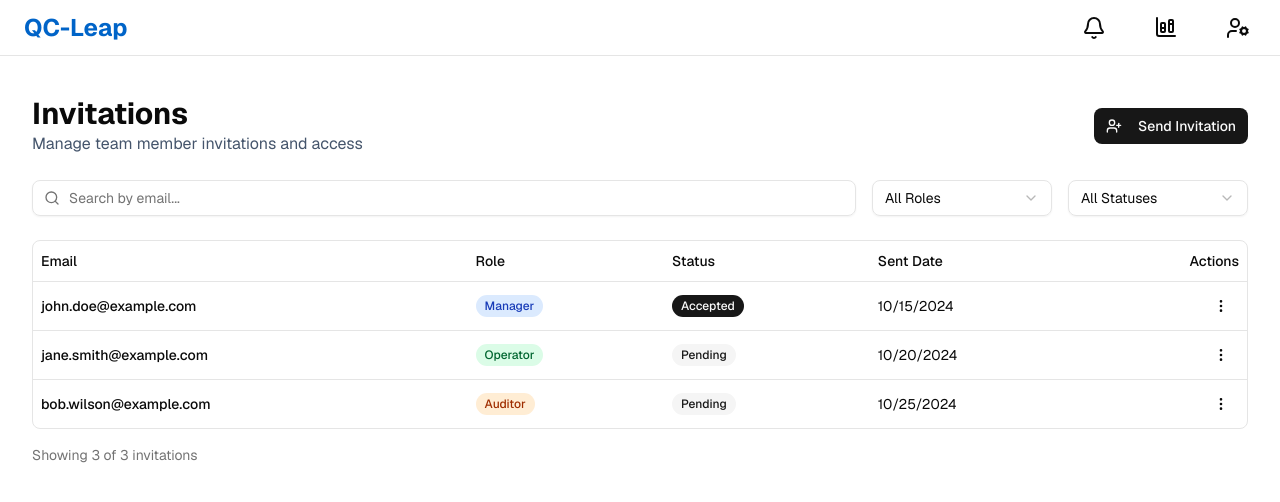
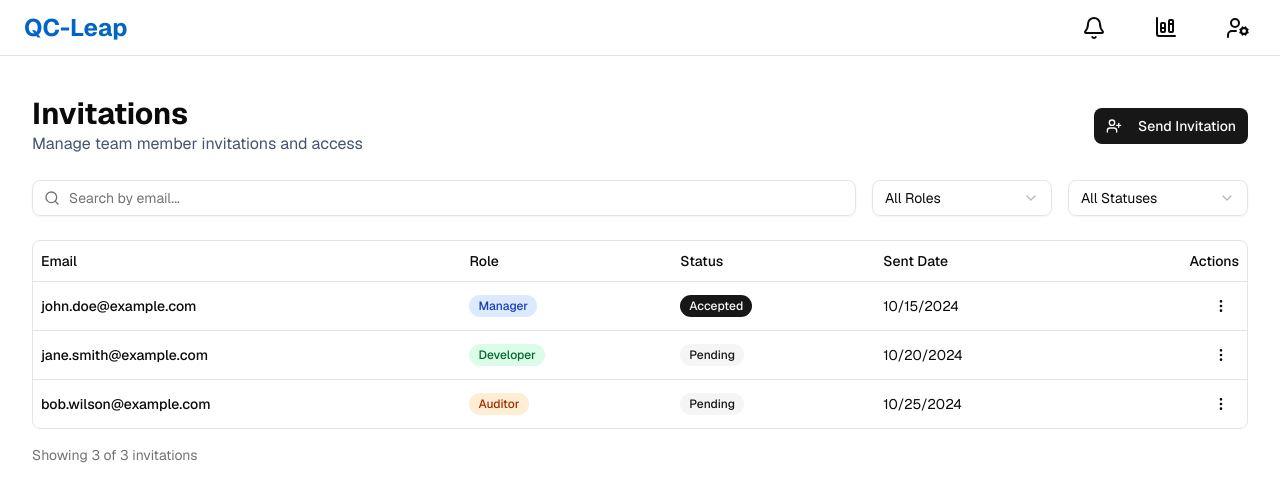
Before and after one commit to Ansh205/QC-leap, a Next.js app in the folder frontend/: page /invitations in a window 1280 px wide. Shown: the top 502 px of the page. Built offline with nearby package versions, Linux system fonts and the light colour scheme.

Commit message:
changed operator to developer

```diff
--- a/frontend/src/app/(user)/invitations/page.tsx
+++ b/frontend/src/app/(user)/invitations/page.tsx
@@ -37,7 +37,7 @@ import {
 } from '@/components/ui/dropdown-menu'
 import { Mail, MoreVertical, Search, Trash2, UserPlus } from 'lucide-react'
 
-type UserRole = 'Owner' | 'Manager' | 'Operator' | 'Auditor'
+type UserRole = 'Owner' | 'Manager' | 'Developer' | 'Auditor'
 type InvitationStatus = 'Pending' | 'Accepted' | 'Expired'
 
 type Invitation = {
@@ -60,7 +60,7 @@ export default function InvitationsPage() {
     {
       id: '2',
       email: 'jane.smith@example.com',
-      role: 'Operator',
+      role: 'Developer',
       status: 'Pending',
       sentDate: '2024-10-20',
     },
@@ -81,7 +81,7 @@ export default function InvitationsPage() {
   // Form state
   const [newEmail, setNewEmail] = useState('')
   const [newPassword, setNewPassword] = useState('')
-  const [newRole, setNewRole] = useState<UserRole>('Operator')
+  const [newRole, setNewRole] = useState<UserRole>('Developer')
 
   const handleSendInvitation = () => {
     if (!newEmail || !newPassword) {
@@ -102,7 +102,7 @@ export default function InvitationsPage() {
     // Reset form
     setNewEmail('')
     setNewPassword('')
-    setNewRole('Operator')
+    setNewRole('Developer')
     setIsDialogOpen(false)
 
     // Here you would typically send the invitation via API
@@ -152,7 +152,7 @@ export default function InvitationsPage() {
         return 'bg-purple-100 text-purple-800'
       case 'Manager':
         return 'bg-blue-100 text-blue-800'
-      case 'Operator':
+      case 'Developer':
         return 'bg-green-100 text-green-800'
       case 'Auditor':
         return 'bg-orange-100 text-orange-800'
@@ -216,7 +216,7 @@ export default function InvitationsPage() {
                   <SelectContent>
                     <SelectItem value="Owner">Owner - Full access and control</SelectItem>
                     <SelectItem value="Manager">Manager - Manage operations and users</SelectItem>
-                    <SelectItem value="Operator">Operator - Daily operations access</SelectItem>
+                    <SelectItem value="Developer">Developer - Daily operations access</SelectItem>
                     <SelectItem value="Auditor">Auditor - Read-only access</SelectItem>
                   </SelectContent>
                 </Select>
@@ -259,7 +259,7 @@ export default function InvitationsPage() {
             <SelectItem value="All">All Roles</SelectItem>
             <SelectItem value="Owner">Owner</SelectItem>
             <SelectItem value="Manager">Manager</SelectItem>
-            <SelectItem value="Operator">Operator</SelectItem>
+            <SelectItem value="Developer">Developer</SelectItem>
             <SelectItem value="Auditor">Auditor</SelectItem>
           </SelectContent>
         </Select>
```
